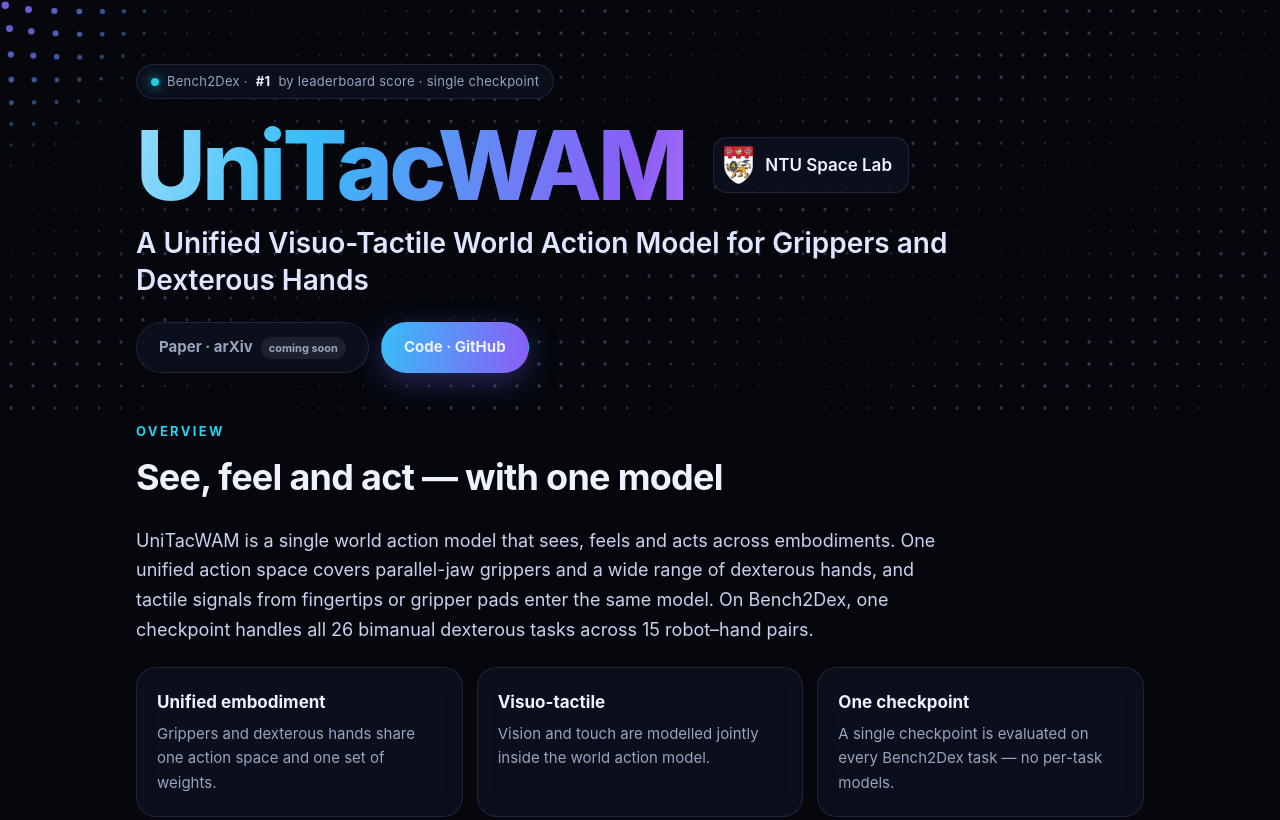
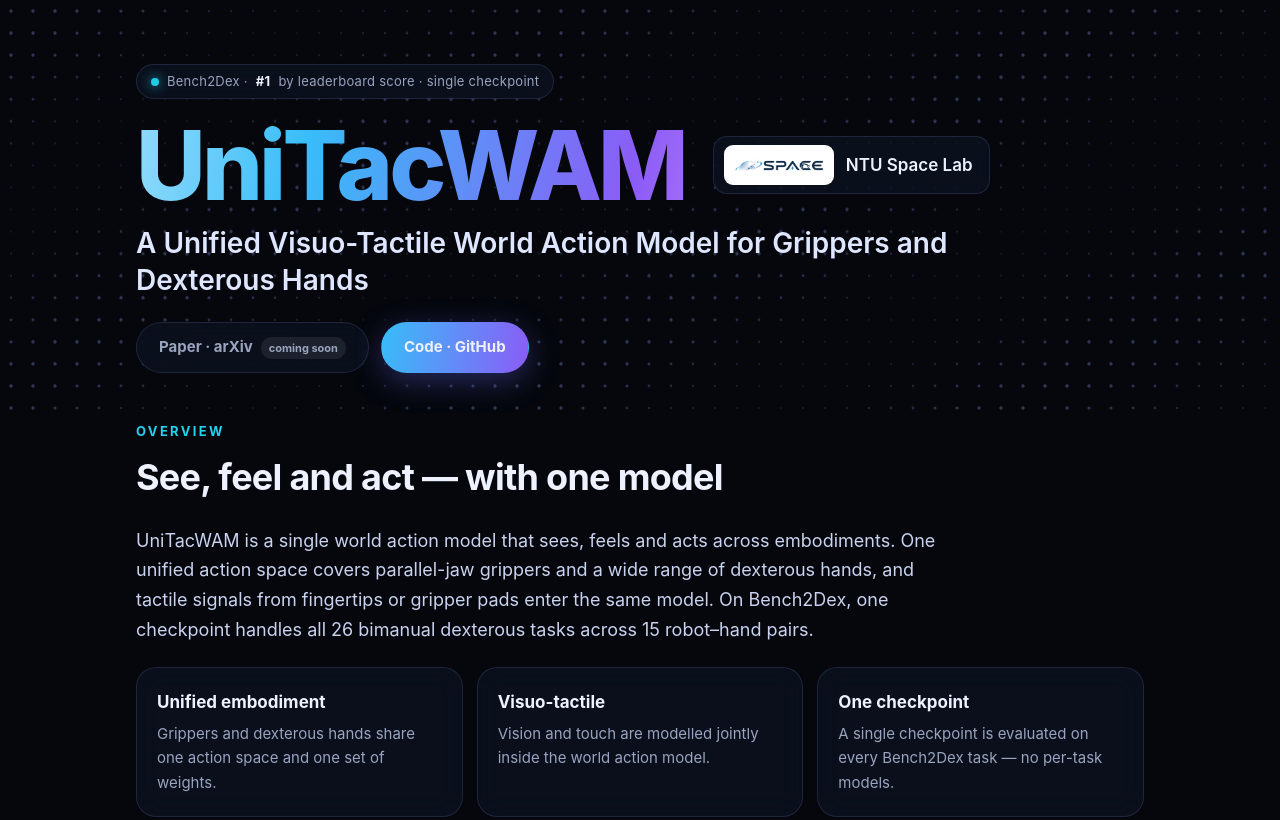
Before and after one commit to NTU-SPACE-Lab/UniTacWAM, a plain HTML site: page index.html in a window 1280 px wide. Shown: the top 820 px of the page. Drawn offline with Linux system fonts and the light colour scheme.

Commit message:
Use the NTU Space Lab logo
Co-Authored-By: Claude Opus 5.5 <noreply@anthropic.com>

```diff
--- a/index.html
+++ b/index.html
@@ -3,7 +3,7 @@
 <title>UniTacWAM: A Unified Visuo-Tactile World Action Model for Grippers and Dexterous Hands</title>
 <meta name="description" content="UniTacWAM: A Unified Visuo-Tactile World Action Model for Grippers and Dexterous Hands.">
 <meta property="og:title" content="UniTacWAM"><meta property="og:description" content="A Unified Visuo-Tactile World Action Model for Grippers and Dexterous Hands">
-<link rel="icon" href="logo.png">
+<link rel="icon" href="lab_logo.png">
 <style>
 :root { --bg:#05070d; --fg:#eef2ff; --muted:#9aa4bf; --line:rgba(160,180,255,.14); --glass:rgba(16,22,40,.55);
   --c1:#38bdf8; --c2:#8b5cf6; --c3:#22d3ee; --ref:#4b5470; }
@@ -37,7 +37,7 @@ h1 { font-size:clamp(48px, 9vw, 96px); line-height:1; margin:0; letter-spacing:-
 .org { display:inline-flex; align-items:center; gap:12px; margin:0; font-weight:600; font-size:17px; text-decoration:none; color:var(--fg);
   padding:8px 16px 8px 10px; border-radius:14px; border:1px solid var(--line); background:var(--glass); backdrop-filter:blur(10px); -webkit-backdrop-filter:blur(10px); transition:border-color .2s; }
 .org:hover { border-color:rgba(160,180,255,.45); }
-.org img { height:38px; width:auto; }
+.org img { height:40px; width:auto; background:#fff; padding:5px 10px; border-radius:9px; }
 .links { display:flex; gap:12px; flex-wrap:wrap; }
 .btn { display:inline-flex; align-items:center; gap:8px; padding:12px 22px; border-radius:999px; font-weight:650; font-size:15px; text-decoration:none;
   border:1px solid var(--line); background:var(--glass); color:var(--fg); backdrop-filter:blur(10px); -webkit-backdrop-filter:blur(10px); }
@@ -103,7 +103,7 @@ footer { border-top:1px solid var(--line); padding:28px 16px 40px; text-align:ce
   <div class="hero-inner">
     <span class="badge"><span class="dot"></span>Bench2Dex · <b>#1</b> by leaderboard score · single checkpoint</span>
     <div class="headrow"><h1>UniTacWAM</h1>
-    <a class="org" href="https://spacelab-ntu.com/" target="_blank" rel="noopener"><img src="logo.png" alt="NTU">NTU Space Lab</a></div>
+    <a class="org" href="https://spacelab-ntu.com/" target="_blank" rel="noopener"><img src="lab_logo.png" alt="NTU Space Lab logo">NTU Space Lab</a></div>
     <p class="title">A Unified Visuo-Tactile World Action Model for Grippers and Dexterous Hands</p>
     <div class="links">
       <span class="btn disabled" title="coming soon">Paper · arXiv <span class="soon">coming soon</span></span>
```
Also changed, not shown: lab_logo.png (added), logo.png (deleted).
